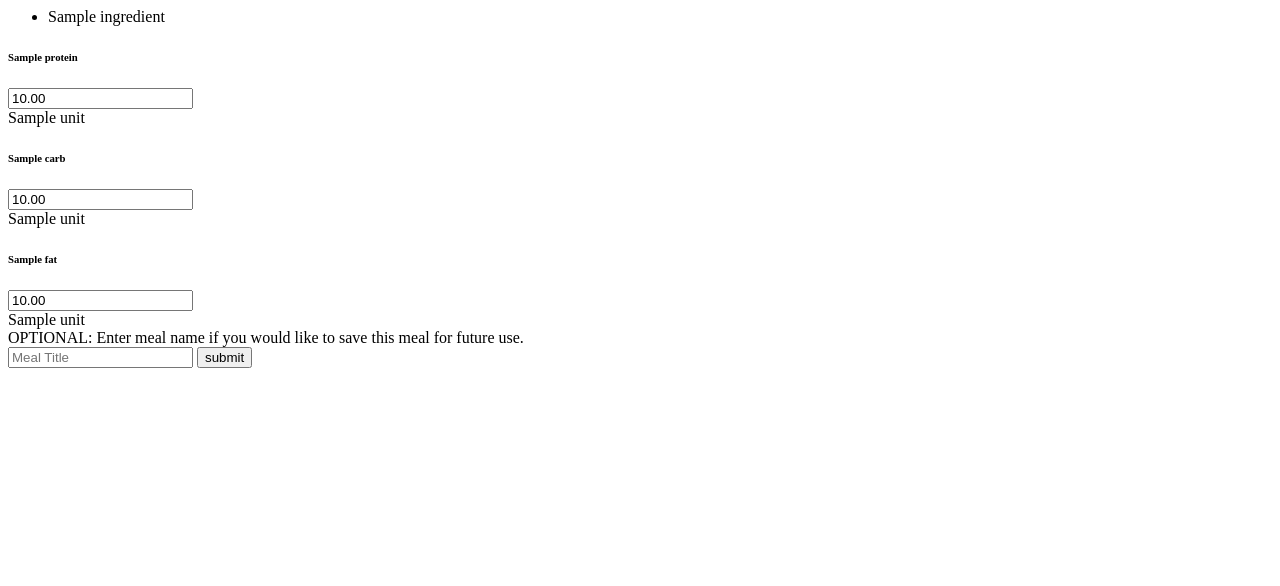
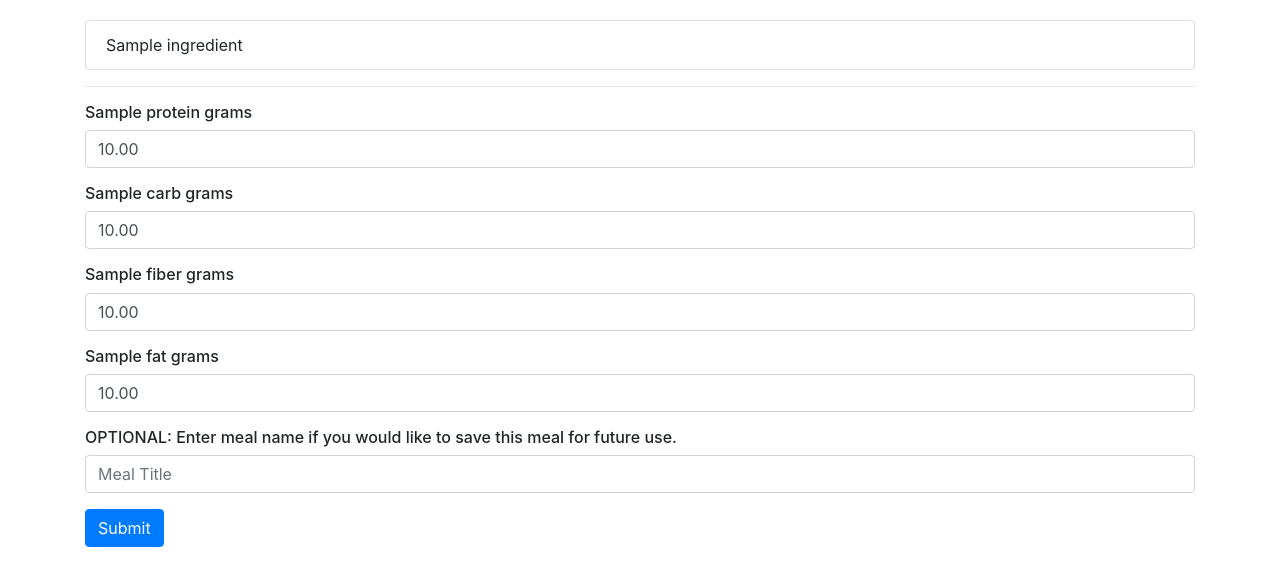
Before and after one commit to richardhanksjr/nutition-dashboard, a Django app: template api/templates/api/snippets/new_food_list.html in a window 1280 px wide. Shown: the top 586 px of the page. Run offline with Django 3.2, Linux system fonts and the light colour scheme; the template is opened without the code that fills it: most values are stand-ins (such as "Sample title", 1, 10 or a date in 2020); some libraries are stand-ins or nearby versions.

Commit message:
Fixed PE ratio to include fiber.  Styled the new food list page.

```diff
--- a/api/models.py
+++ b/api/models.py
@@ -10,6 +10,7 @@ class Meal(models.Model):
     protein_grams = models.FloatField(null=False, blank=False)
     carb_grams = models.FloatField(null=False, blank=False)
     fat_grams = models.FloatField(null=False, blank=False)
+    fiber_grams = models.FloatField(null=False, blank=False)
     description = models.TextField(null=False, blank=False)
 
     class Meta:
@@ -23,11 +24,12 @@ class NutritionEntry(models.Model):
     protein_grams = models.FloatField(null=False, blank=False)
     carb_grams = models.FloatField(null=False, blank=False)
     fat_grams = models.FloatField(null=False, blank=False)
+    fiber_grams = models.FloatField(null=False, blank=False)
     description = models.TextField(null=False, blank=False)
     num_servings = models.FloatField(null=False, blank=False, default=1)
 
     def __str__(self):
-        return f"{self.user.username}--{self.date}: {self.food.name}"
+        return f"{self.user.username}--{self.date}: {self.description}"
 
     class Meta:
         verbose_name_plural = 'NutritionEntries'
--- a/api/static/css/card_style.css
+++ b/api/static/css/card_style.css
@@ -1,6 +1,42 @@
-#pe_ratio_parent{
-    /*padding: 3rem;*/
-    /*background-color: green;*/
-    /*font-size: 3rem;*/
-    /*font-size: 4rem;*/
+/*Taken from https://www.w3schools.com/howto/howto_css_glowing_text.asp*/
+.glow {
+  color: #fff;
+  text-align: center;
+  -webkit-animation: glow 1s ease-in-out infinite alternate;
+  -moz-animation: glow 1s ease-in-out infinite alternate;
+  animation: glow 1s ease-in-out infinite alternate;
 }
+
+@-webkit-keyframes glow {
+  from {
+    text-shadow: 0 0 10px #fff, 0 0 20px #fff, 0 0 30px #e60073, 0 0 40px #e60073, 0 0 50px #e60073, 0 0 60px #e60073, 0 0 70px #e60073;
+  }
+  to {
+    text-shadow: 0 0 20px #fff, 0 0 30px #ff4da6, 0 0 40px #ff4da6, 0 0 50px #ff4da6, 0 0 60px #ff4da6, 0 0 70px #ff4da6, 0 0 80px #ff4da6;
+  }
+}
+
+#food-sroll{
+    height: 10rem;
+    overflow: scroll;
+}
+
+#new_food_list > h6, #new_food_list > button{
+  margin-top: 1rem;
+}
+
+/*@media screen and (max-width: 767px){*/
+  /*.card{*/
+  /*width: 8rem;*/
+/*}*/
+/*}*/
+
+
+
+/*@media screen and (min-width: 768px){*/
+  /*.card{*/
+  /*height: 140px;*/
+  /*display: table-cell;*/
+  /*vertical-align: middle;*/
+/*}*/
+/*}*/
--- a/api/templates/api/snippets/new_food_list.html
+++ b/api/templates/api/snippets/new_food_list.html
@@ -1,21 +1,35 @@
-
-    <ul>
+{% extends 'front_end/base.html' %}
+{% block content %}
+    <ul class="list-group">
         {% for ingredient in ingredients %}
-            <li>{{ ingredient }}</li>
+            <li class="list-group-item">{{ ingredient }}</li>
         {% endfor %}
     </ul>
-<form method="post" action="{% url 'add_new_food' %}">
-    {% csrf_token %}
-    <h6>{{ protein.label }}</h6>
-    <input type="hidden" name="description" value="{{ ingredients|join:' and '}}">
-    <input type="float" name="protein" placeholder="{{ protein.quantity|floatformat:2 }}" value="{{protein.quantity|floatformat:2 }} " required><div>{{ protein.unit }}</div>
+    <hr/>
+    <form method="post" action="{% url 'add_new_food' %}">
+        {% csrf_token %}
+        <div class="form-group" id="new_food_list">
 
-    <h6>{{ carbs.label }}</h6>
-    <input type="float" name="carbs" placeholder="{{ carbs.quantity|floatformat:2 }}" value="{{carbs.quantity|floatformat:2 }}" required><div>{{ carbs.unit }}</div>
+            <h6>{{ protein.label }} grams</h6>
+            <input type="hidden" name="description" value="{{ ingredients|join:' and ' }}">
+            <input type="float" class="form-control" name="protein" placeholder="{{ protein.quantity|floatformat:2 }}"
+                   value="{{ protein.quantity|floatformat:2 }} " required>
 
-    <h6>{{ fat.label }}</h6>
-    <input type="float" name="fat" placeholder="{{ fat.quantity|floatformat:2 }}" value="{{fat.quantity|floatformat:2 }}" required><div>{{ fat.unit }}</div>
-    <div>OPTIONAL: Enter meal name if you would like to save this meal for future use.</div>
-    <input type="text" name="meal_title" placeholder="Meal Title">
-    <input type="submit" value="submit">
-</form>
+            <h6>{{ carbs.label }} grams</h6>
+            <input type="float" name="carbs" class="form-control" placeholder="{{ carbs.quantity|floatformat:2 }}"
+                   value="{{ carbs.quantity|floatformat:2 }}" required>
+
+            <h6>{{ fiber.label }} grams</h6>
+            <input type="float" name="fiber" class="form-control" placeholder="{{ fiber.quantity|floatformat:2 }}"
+            value="{{ fiber.quantity|floatformat:2 }}" required>
+
+            <h6>{{ fat.label }} grams</h6>
+            <input type="float" name="fat" class="form-control" placeholder="{{ fat.quantity|floatformat:2 }}"
+                   value="{{ fat.quantity|floatformat:2 }}" required>
+            <h6>OPTIONAL: Enter meal name if you would like to save this meal for future use.</h6>
+            <input type="text" name="meal_title"  class="form-control" placeholder="Meal Title">
+            <button class="btn btn-primary">Submit</button>
+        </div>
+
+    </form>
+{% endblock %}
--- a/front_end/templates/front_end/snippets/food_modal.html
+++ b/front_end/templates/front_end/snippets/food_modal.html
@@ -47,7 +47,7 @@
 
 {#                Food log#}
                 <div id="nutrition_entries_for_day">
-                    <ul>
+                    <ul id="food-sroll">
                         {% for entry in entries %}
                             <form method="post" action="{% url 'delete_entry' %}">
                                 {% csrf_token %}
```
Also changed, not shown: api/templates/api/snippets/exercise.html (+12 -5 lines), api/templates/api/snippets/pe_ratio.html (+14 -8 lines), api/templates/api/snippets/protein_amount.html (+11 -3 lines), api/views.py (+16 -15 lines), front_end/views.py (+13 -6 lines), api/migrations/0018_auto_20200617_1306.py (added).
